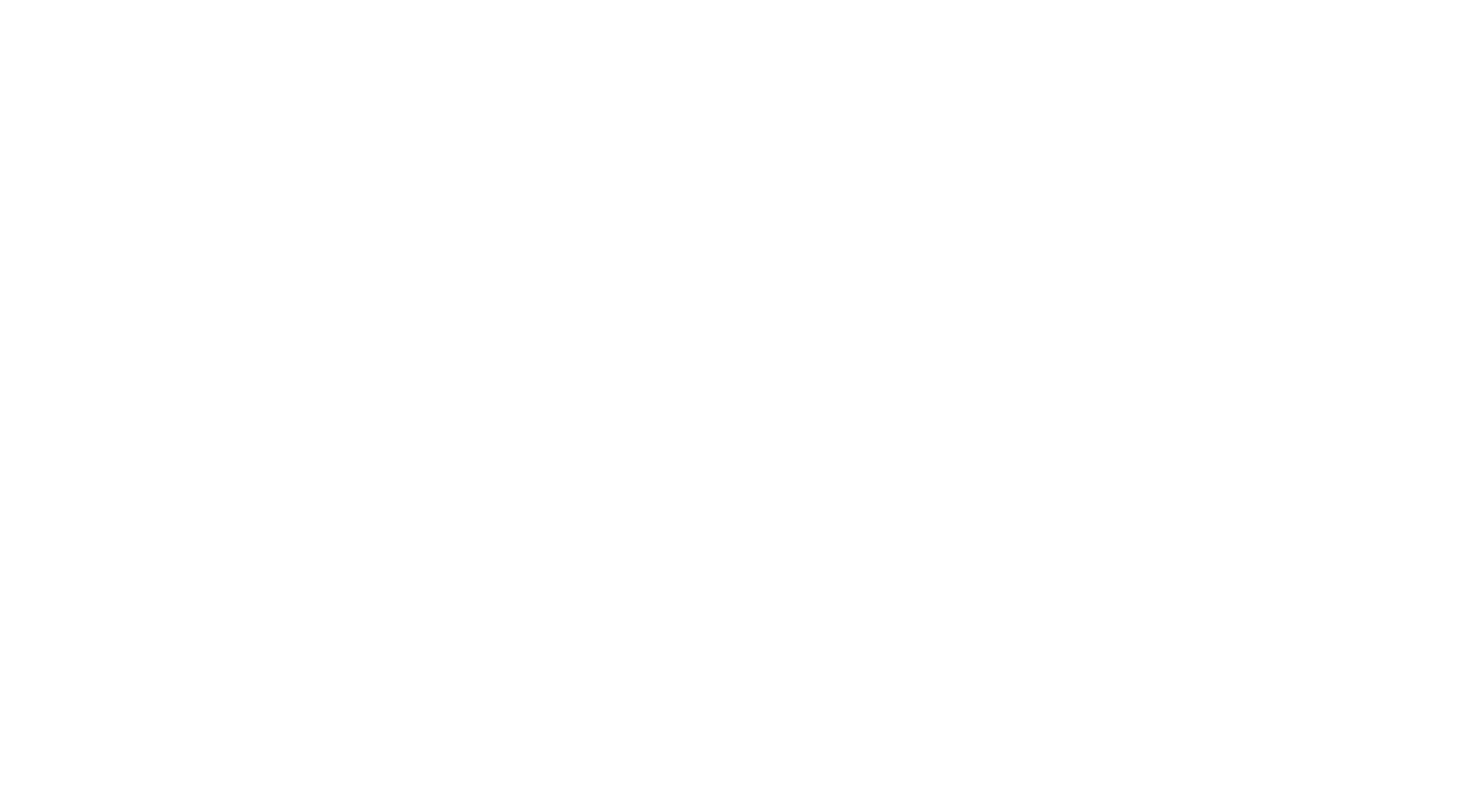
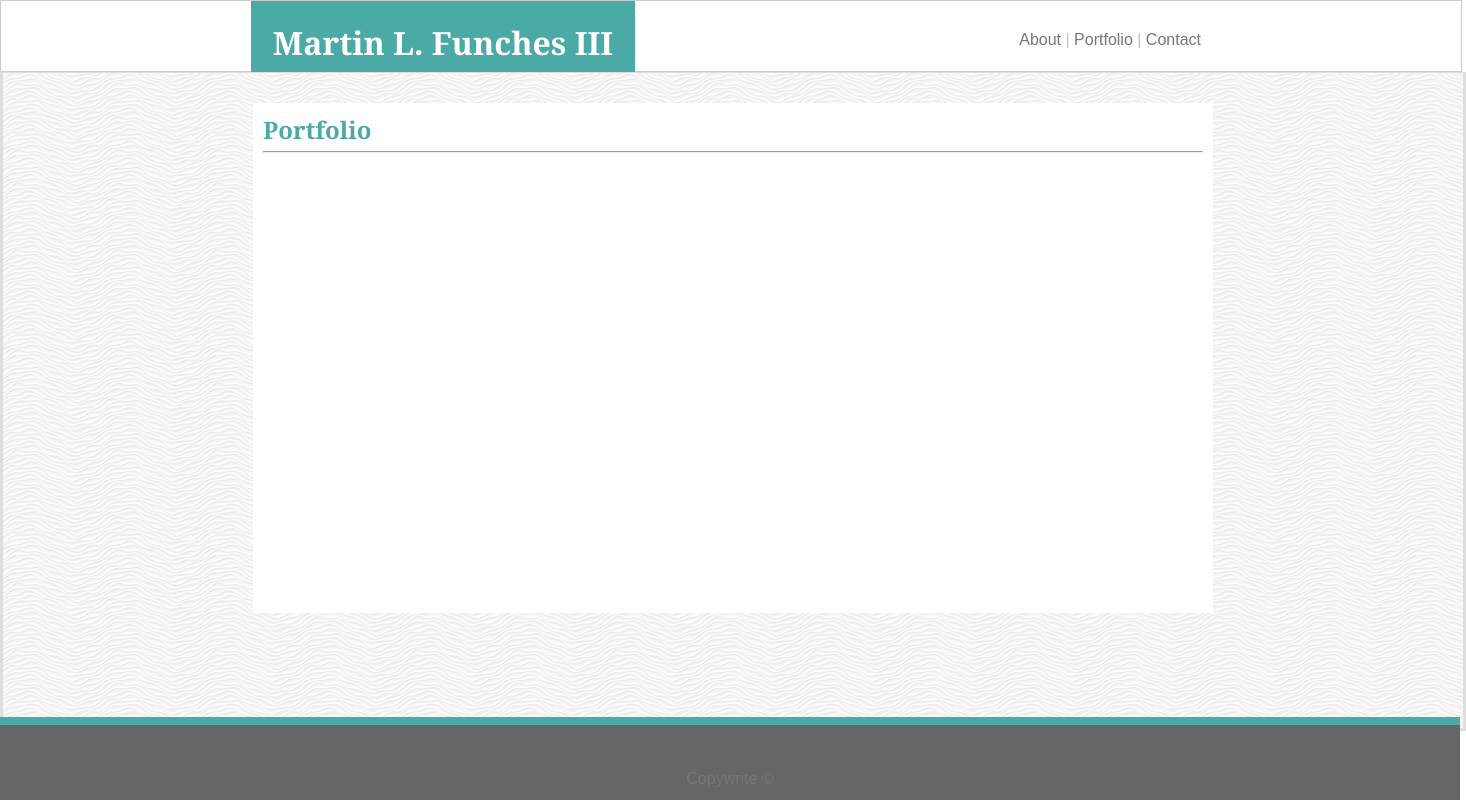
Before and after one commit to mlfiii/github-portfolio, a plain HTML site: page portfolio.html in a window 1280 px wide. Shown: the whole page, 1466 px wide, since content can reach past the window. Drawn offline with Linux system fonts and the light colour scheme.

Commit message:
Added in basic structure for portfolio.html.

```diff
--- a/assets/css/style.css
+++ b/assets/css/style.css
@@ -93,6 +93,7 @@ html, body {
     margin-top: auto;
     margin-bottom:auto;
     line-height: 1.8;
+    height:500px;
 
 }
 /*Footer items*/
--- a/portfolio.html
+++ b/portfolio.html
@@ -5,10 +5,36 @@
     <meta name="viewport" content="width=device-width, initial-scale=1.0">
     <meta http-equiv="X-UA-Compatible" content="ie=edge">
     <title>MLFIII Portfolio</title>
-    <link rel='icon' href='assets/images/favicon.ico' type='image/x-icon'/ >
     <link rel="stylesheet" type="text/css" href="assets/css/style.css">
 </head>
 <body>
+<div class="page-wrap">
+    <div class="header">
+        <div id="header-name" class="background-teal">
+                <h1 class="text-white text-center">Martin L. Funches III</h1>
+        </div>
+        <aside id="header-buttons">
+                <p><a href="index.html"> About </a><span class="text-silver">|</span>
+                    <a href="portfolio.html"> Portfolio </a>  <span class="text-silver">|</span>
+                    <a href="contact.html"> Contact </a> </p>
+        </aside>
+
+    </div>
+
+    <section id="content">
+            <aside id="content-float">
+                    <h2>Portfolio</h2>
+                    <hr >
+
+
+            </aside>
+
+    </section>
+</div>
+    <!-- Creates the sticky footer. -->
+    <footer class="site-footer-formats site-footer text-white">
+            <p>Copywrite ©</p>
+    </footer>
 
     <!-- Javascript file -->
     <script type="text/javascript" src="javascript.js"></script>
```
